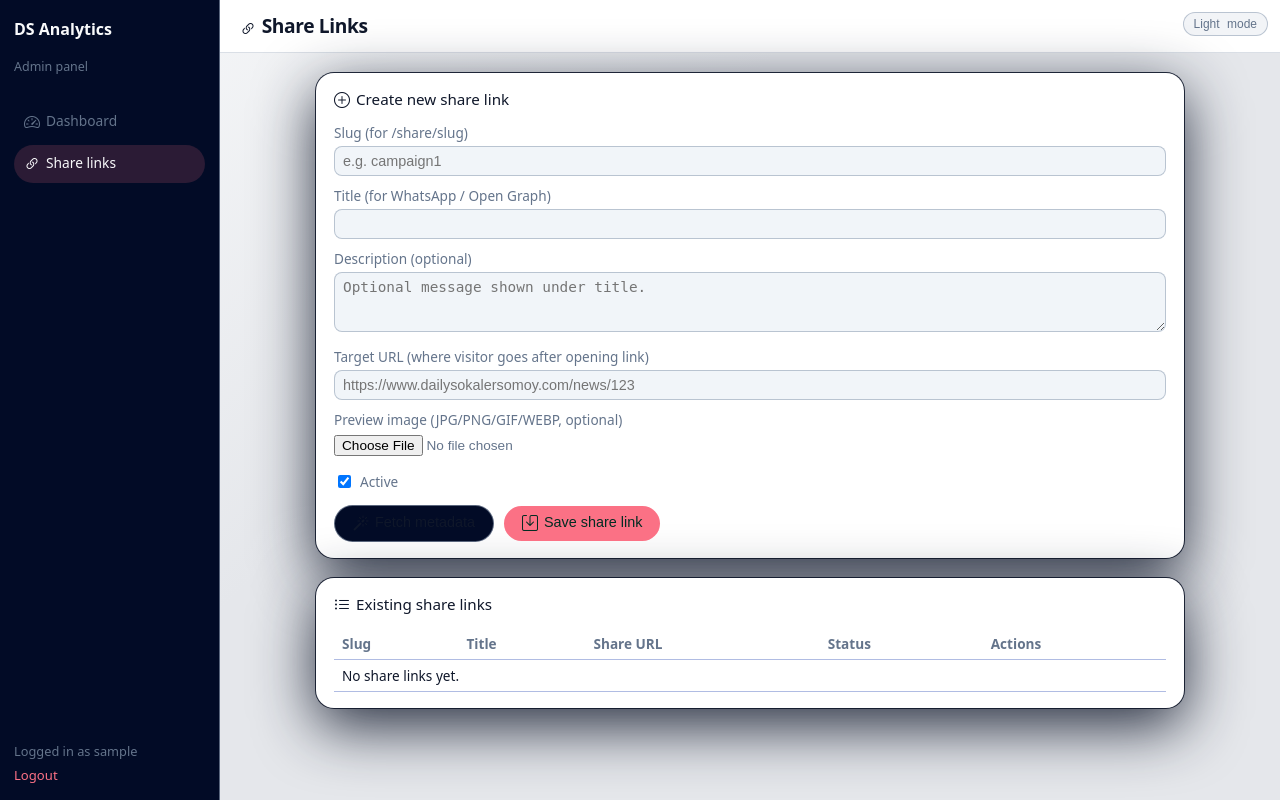
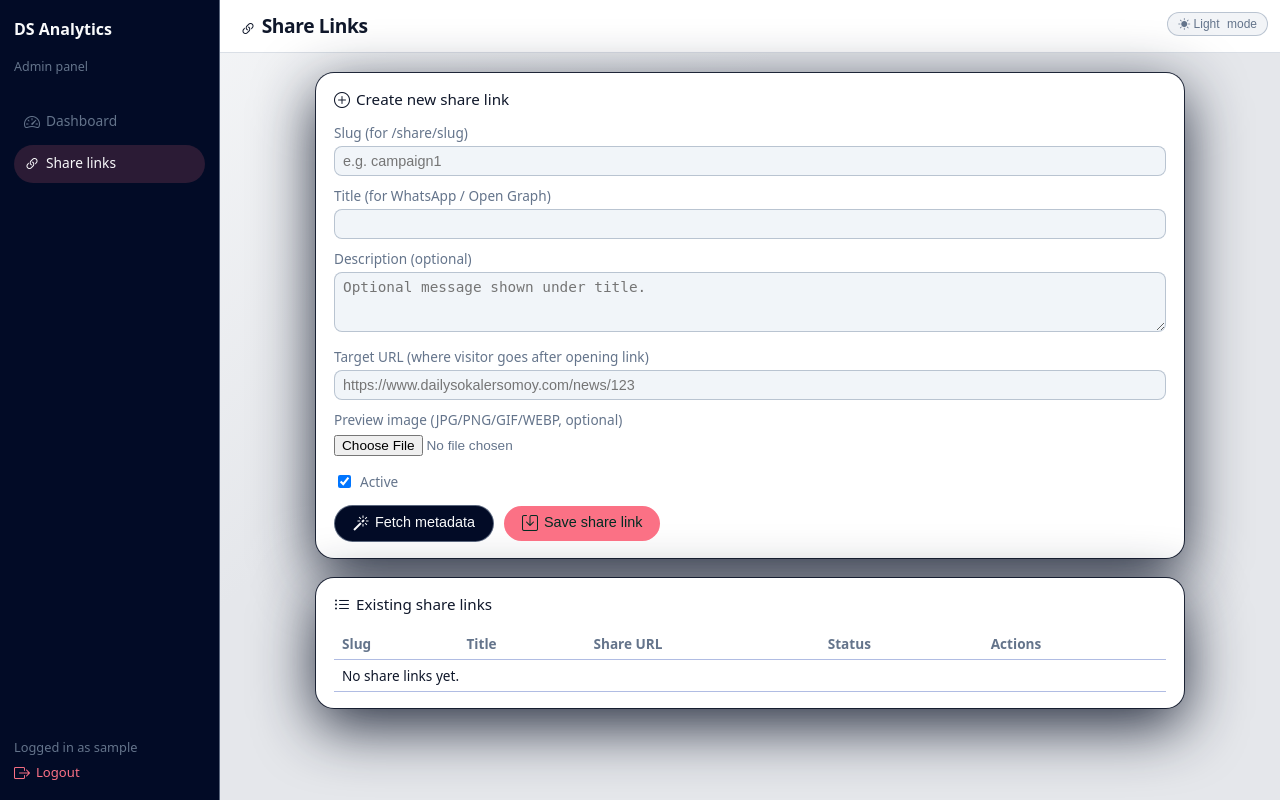
Before and after one commit to eHawking/projectt, a PHP site: page /admin/share_links in a window 1280 px wide. Run offline with PHP 8.4, Linux system fonts and the light colour scheme; the visitor is signed in with stand-in values (Sample User, id 1); data that the repository does not hold is empty; a stand-in replaces the project's code that opens the database connection; some libraries are stand-ins or nearby versions.

Commit message:
Polish share links logout and theme icons

```diff
--- a/admin/share_links.php
+++ b/admin/share_links.php
@@ -537,6 +537,18 @@ $baseNewsUrl = rtrim(BASE_URL, '/') . '/news/';
             margin-right: 4px;
         }
 
+        .theme-toggle .theme-icon-moon {
+            display: none;
+        }
+
+        [data-theme="dark"] .theme-toggle .theme-icon-sun {
+            display: none;
+        }
+
+        [data-theme="dark"] .theme-toggle .theme-icon-moon {
+            display: inline-block;
+        }
+
         @media (max-width: 900px) {
             body {
                 padding-left: 0;
@@ -565,6 +577,8 @@ $baseNewsUrl = rtrim(BASE_URL, '/') . '/news/';
 </head>
 <body>
 <button type="button" class="theme-toggle" data-theme-toggle>
+    <i class="bi bi-sun-fill theme-icon-sun"></i>
+    <i class="bi bi-moon-stars-fill theme-icon-moon"></i>
     <span data-theme-toggle-label>Light</span> mode
 </button>
 <div class="sidebar">
@@ -576,7 +590,7 @@ $baseNewsUrl = rtrim(BASE_URL, '/') . '/news/';
     </nav>
     <div class="sidebar-user">
         <div>Logged in as <?= h($_SESSION['admin_username'] ?? 'admin') ?></div>
-        <a href="/admin/logout">Logout</a>
+        <a href="/admin/logout"><i class="bi bi-box-arrow-right icon-inline"></i>Logout</a>
     </div>
 </div>
 <header>
@@ -624,7 +638,7 @@ $baseNewsUrl = rtrim(BASE_URL, '/') . '/news/';
             </div>
 
             <div class="field-inline" style="margin-top: 4px; gap: 10px;">
-                <button type="submit" name="action" value="fetch" style="background: #020b26; color: var(--text-main); border: 1px solid var(--border-subtle);">
+                <button type="submit" name="action" value="fetch" style="background: #020b26; color: #f9fafb; border: 1px solid var(--border-subtle);">
                     <i class="bi bi-magic icon-inline"></i>Fetch metadata
                 </button>
                 <button type="submit" name="action" value="save">
```
